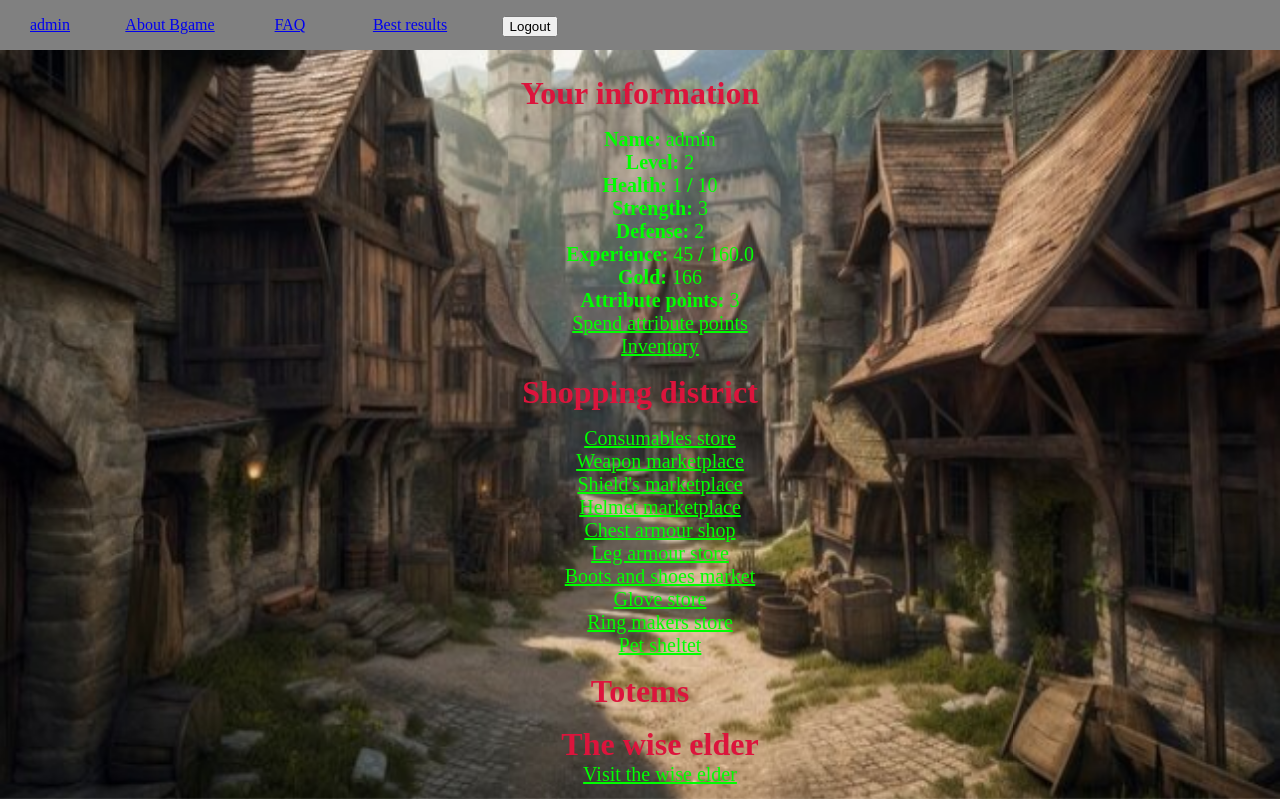
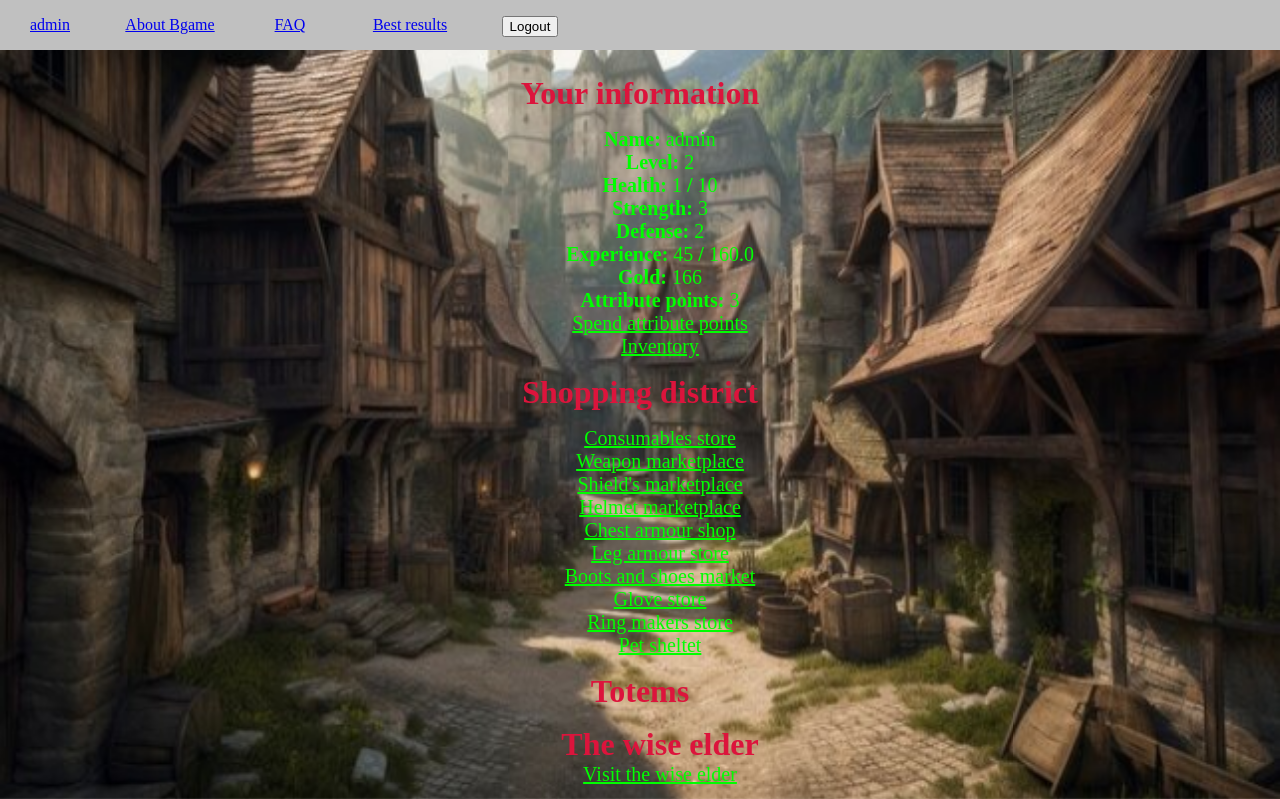
Before and after one commit to M1ndaugas777/Bgame, a Django app: page /bgame/main/ in a window 1280 px wide. Shown: the top 799 px of the page. Run offline with Django 5.2, Linux system fonts and the light colour scheme; a user stored in the database is signed in; data comes from the database, SQL or seed files in the repository; both versions use the stored data as it was after the commit.

Commit message:
Initial commit

```diff
--- a/bgame/static/css/styles.css
+++ b/bgame/static/css/styles.css
@@ -109,7 +109,7 @@ li1 {
     left: 0;
     width: 100%;
     height: 50px;
-    background-color: #808080;
+    background-color: #C0C0C0;
     z-index: 1;
     text-align: center
 }
--- a/bgame/views.py
+++ b/bgame/views.py
@@ -498,6 +498,8 @@ def elder_detail(request):
     for i in range(1, elder.variable + 1):
         unlocked_knowledge_messages.append(elder.knowledge_messages[i - 1])
 
+    all_knowledge_acquired = elder.variable >= 8
+
     context = {
         'elder_name': elder_name,
         'knowledge_price': knowledge_price,
@@ -505,6 +507,7 @@ def elder_detail(request):
         'knowledge_message': knowledge_message,
         'player_gold_pieces': player_gold_pieces,
         'unlocked_knowledge_messages': unlocked_knowledge_messages,
+        'all_knowledge_acquired': all_knowledge_acquired,
     }
 
     return render(request, 'elder_detail.html', context)
--- a/templates/elder_detail.html
+++ b/templates/elder_detail.html
@@ -24,7 +24,9 @@
     <form class="crimson1b25" method="post">
         {% csrf_token %}
         <input type="hidden" name="action" value="pray">
-        <button type="submit">Pay for Knowledge</button>
+        {% if not all_knowledge_acquired %}  <!-- Check if all knowledge has been acquired -->
+            <button type="submit">Pay for Knowledge</button>
+        {% endif %}
     </form>
 
     {% if knowledge_message %}
--- a/templates/main.html
+++ b/templates/main.html
@@ -10,9 +10,9 @@
     <img src="{% static 'images/main.jpg' %}" alt="" class="background-image">
 
     {% if user.is_authenticated %}
-        <div class="top-side-stuff">
-            <ul class="horizontal-list">
-                <li><a href="{% url 'player_details' player_username %}">{{ user.get_username }}</a></li>
+        <div class="top-side-stuff ">
+            <ul class="horizontal-list ">
+                <li><a  href="{% url 'player_details' player_username %}">{{ user.get_username }}</a></li>
                 <li><a href="{% url 'about' %}" >About Bgame</a></li>
                 <li><a href="{% url 'frequent_questions' %}" >FAQ</a></li>
                 <li><a href="{% url 'highscores' %}" >Best results</a></li>
```
Also changed, not shown: db.sqlite3.
